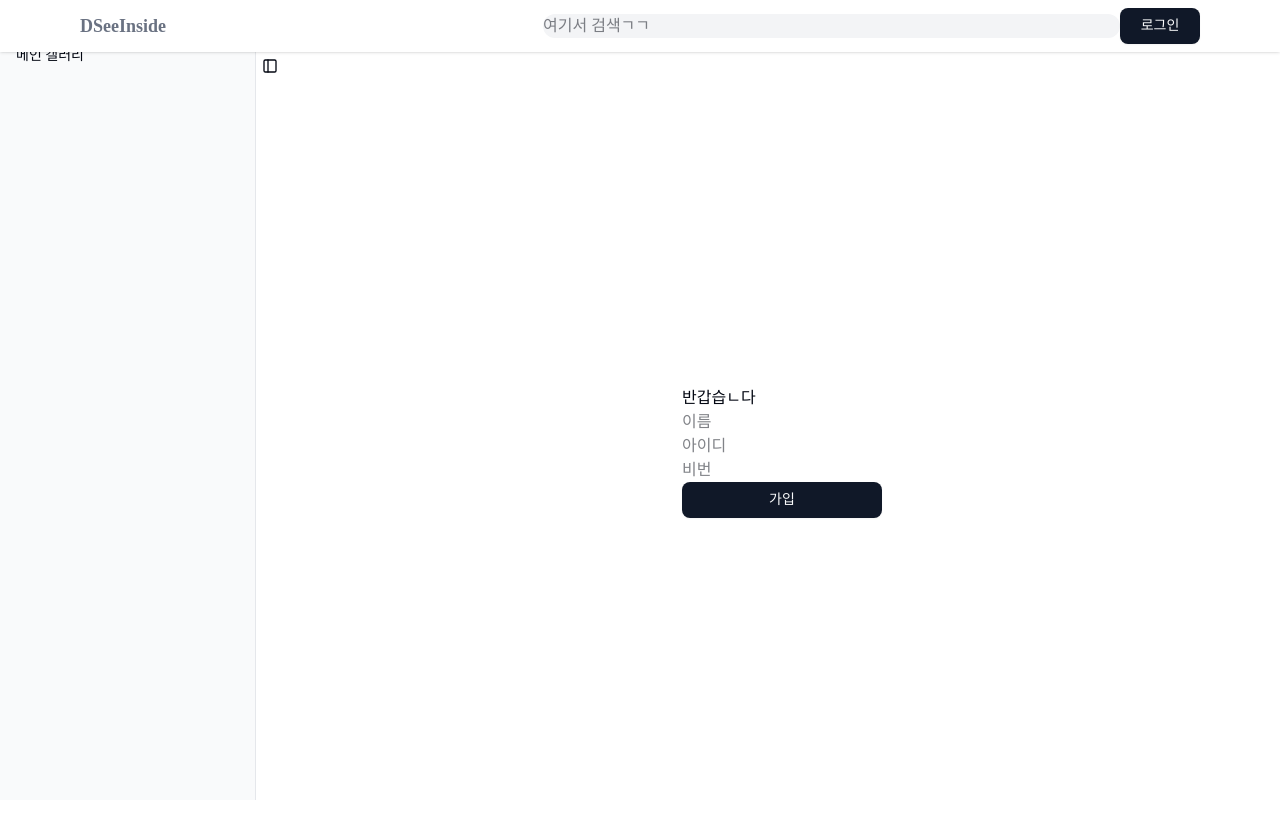
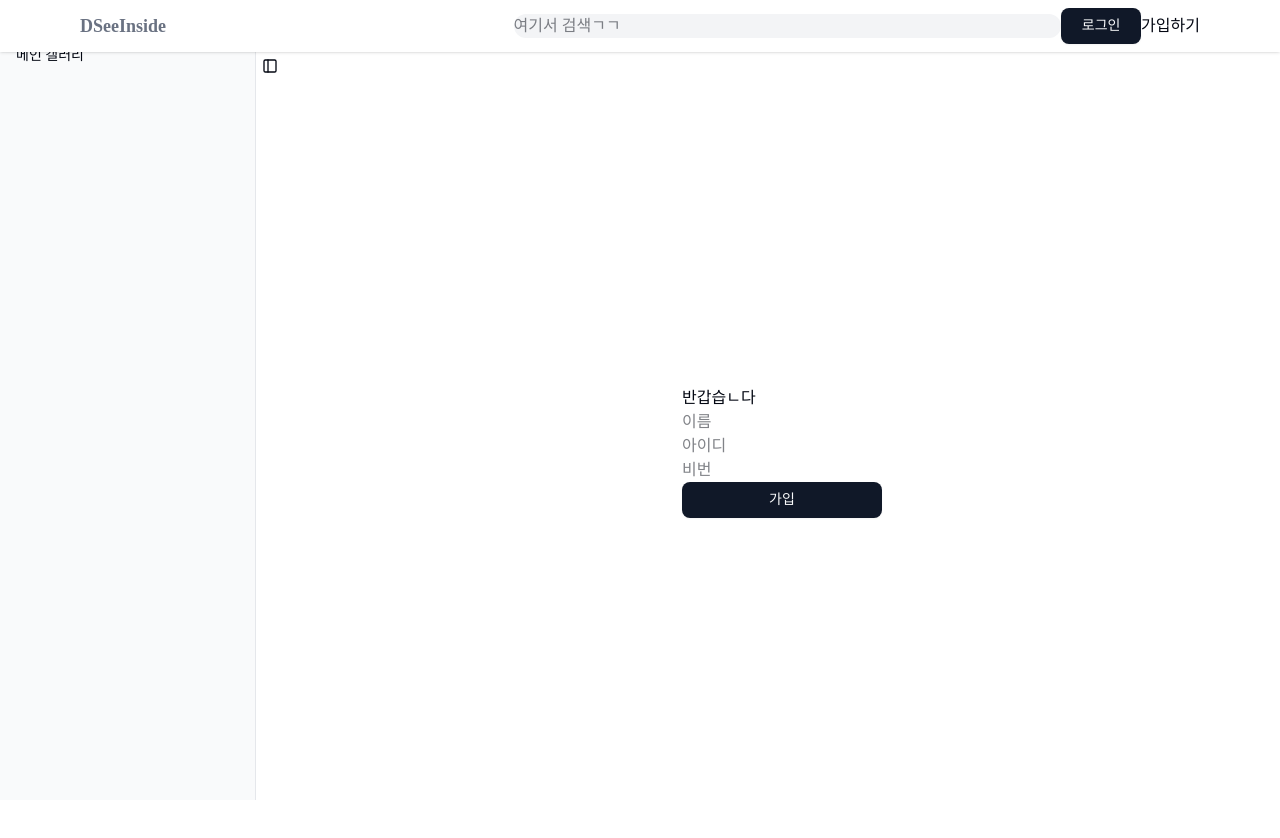
Before and after one commit to KingsMinn/moim, a Next.js app: page /register in a window 1280 px wide. Shown: the top 838 px of the page. Built offline with nearby package versions, Linux system fonts and the light colour scheme; no server answers.

Commit message:
Fix: add signup button

```diff
--- a/src/app/layout.js
+++ b/src/app/layout.js
@@ -4,6 +4,7 @@ import LoginBtn from "./LoginBtn";
 import { authOptions } from "../../pages/api/auth/[...nextauth]";
 import { SidebarProvider, SidebarTrigger } from "../components/ui/sidebar";
 import { AppSidebar } from "../components/AppSidebar";
+import Link from "next/link";
 
 export default async function RootLayout({ children }) {
   let session = await getServerSession(authOptions);
@@ -16,6 +17,7 @@ export default async function RootLayout({ children }) {
             <p className="grow font-bold text-lg text-gray-500">DSeeInside</p>
             <input className="grow bg-gray-100 rounded-full" placeholder="여기서 검색ㄱㄱ"/>
             <LoginBtn name={session?.user.name} />
+            <Link href="/register">가입하기</Link>
           </div>
         </nav>
         <div className="mt-[52px]">
```
